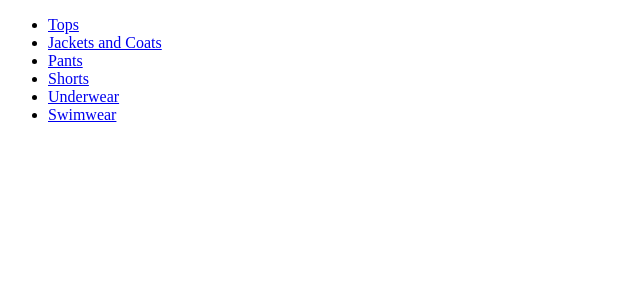
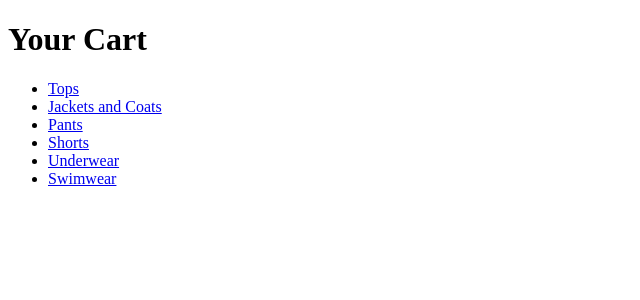
Before and after one commit to joshua112398/shopping-cart, a React (Create React App) app: page /shop in a window 1280 px wide. Shown: the top 300 px of the page, without its empty margins (0-640 px from the left). Built offline with nearby package versions, Linux system fonts and the light colour scheme.

Commit message:
Adds button to remove item from cart
Pressing the "Remove" button in a cart item now removes it from
the cart and the cart display

```diff
--- a/src/components/Cart.js
+++ b/src/components/Cart.js
@@ -1,9 +1,27 @@
-function Cart({ cart }) {
+function Cart({ cart, removeFromCart }) {
+
+  const showCartItems = () => {
+    let count = 0;
+    return cart.map((item) => {
+      count += 1;
+      return (
+        <div key={count} className='cart-item'>
+          <img src={`https://${item.imageUrl}`} alt={item.name}/>
+          <p>{item.name}</p>
+          <p>{item.price}</p>
+          <p>Quantity: {item.amount}</p>
+          <button onClick={() => { removeFromCart(item.name); }}>Remove</button>
+        </div>
+      );
+    })
+  };
+
   return (
     <div data-testid='shopping-cart'>
-
+      <h1>Your Cart</h1>
+      {showCartItems()}
     </div>
-  )
-}
+  );
+};
 
 export default Cart;
--- a/src/components/Shop.js
+++ b/src/components/Shop.js
@@ -7,12 +7,49 @@ function Shop() {
   const [cart, setCart] = useState([]);
 
   const addToCart = (name, imageUrl, price, amount) => {
-    console.log(`Added ${amount} of ${name} to cart`);
+    console.log('adding to cart');
+    const index = cart.findIndex((element) => {
+      return element.name === name;
+    });
+    // if existing item is not found, add it as a new item to the cart
+    if (index === -1) {
+      setCart((cart) => {
+        console.log(cart.concat({name, imageUrl, price, amount}));
+        return cart.concat({name, imageUrl, price, amount});
+      });
+    // else if an existing item IS found, increase the amount
+    } else {
+      setCart((cart) => {
+        let count = 0;
+        return cart.map((item) => {
+          const newItem = {...item};
+          if (count === index) {
+            newItem.amount += amount;
+          }
+          count += 1;
+          return newItem;
+        });
+      });
+    }
+  };
+
+  const removeFromCart = (itemName) => {
+    const index = cart.findIndex((element) => {
+      return element.name === itemName;
+    });
+    setCart((cart) => {
+      const cartClone = cart.map((item) => {
+        const newItem = {...item};
+        return newItem;
+      });
+      cartClone.splice(index, 1);
+      return cartClone;
+    });
   };
 
   return (
     <div className='shop'>
-      <Cart cart={cart} />
+      <Cart cart={cart} removeFromCart={removeFromCart} />
       <div>
         <ul>
           <li><Link to='tops'>Tops</Link></li>
```
Also changed, not shown: 2 other files (tests, documents, lock files or other folders).
